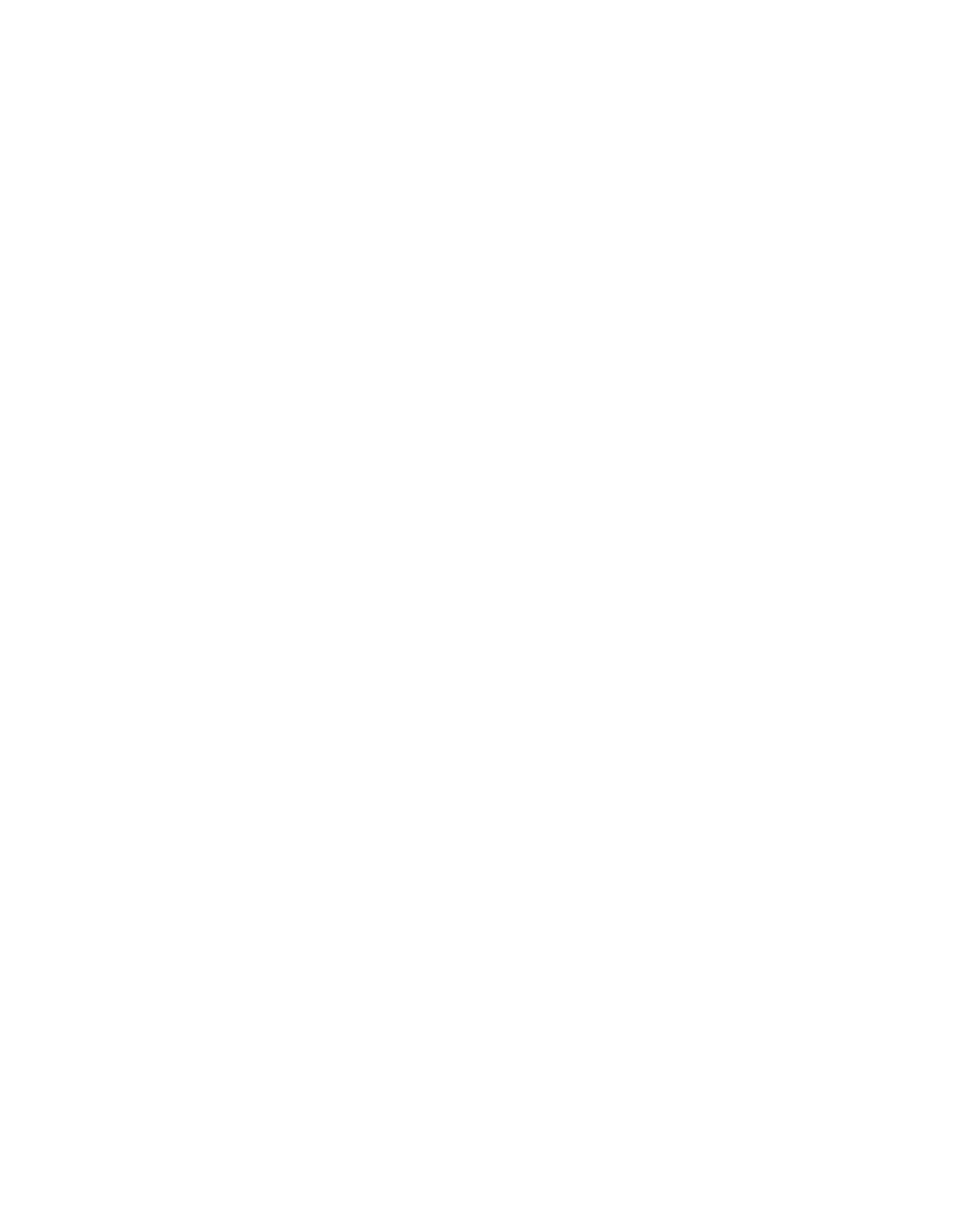
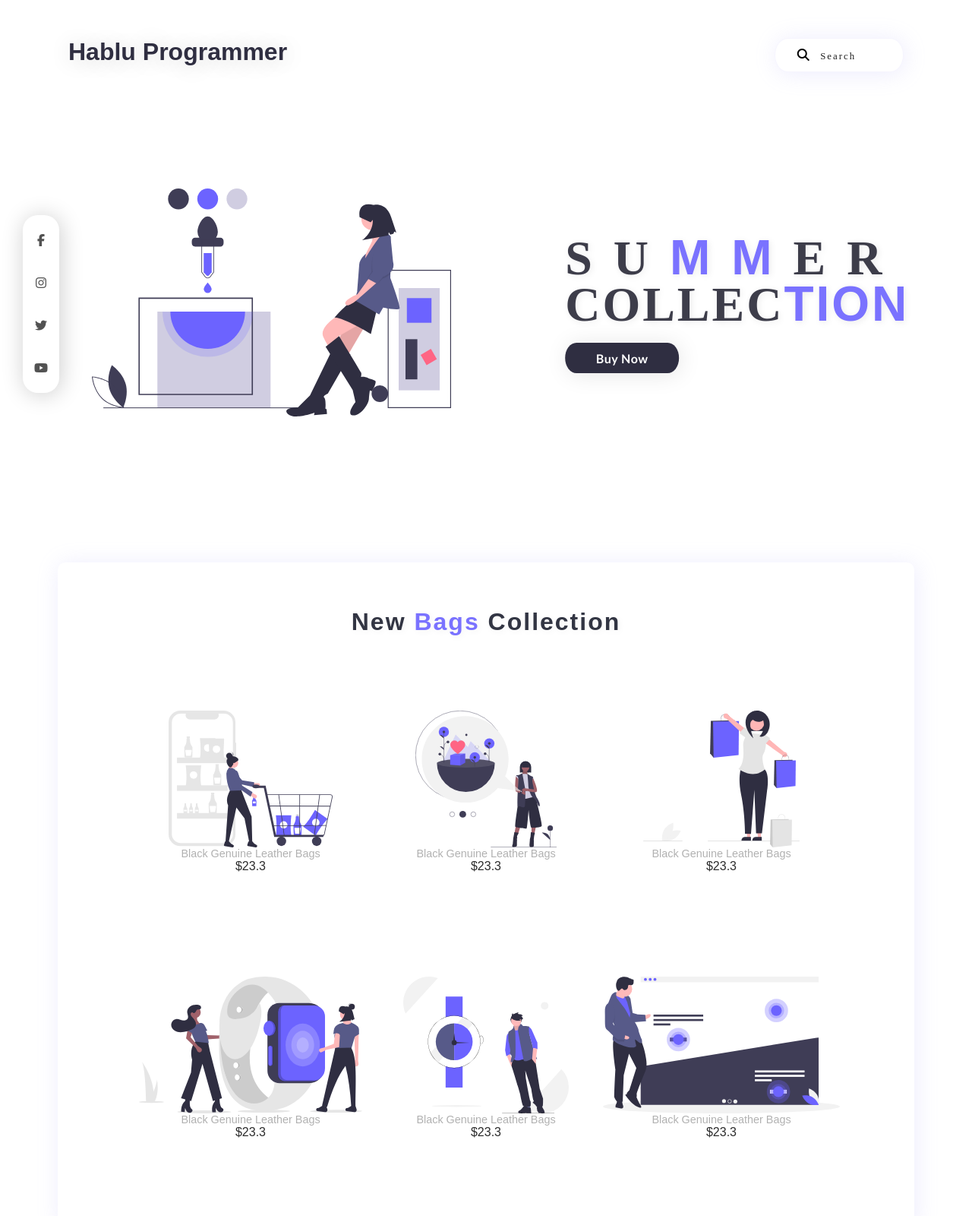
Before and after one commit to ariful012/goriber-ecommerce, a plain HTML site: page index.html in a window 1280 px wide. Shown: the top 1600 px of the page at 76% size. Before the commit the page ends 800 px from the top, so only its background shows below. Drawn offline with Linux system fonts and the light colour scheme.

Commit message:
first commit CSS added

```diff
--- a/css/style.css
+++ b/css/style.css
@@ -0,0 +1,383 @@
+* {
+    margin: 0;
+    padding: 0;
+    font-family: sans-serif;
+}
+
+.container {
+    width: 100%;
+    height: 100vh;
+}
+
+a {
+    text-decoration: none;
+}
+
+.logo {
+    position: absolute;
+    left: 90px;
+    top: 50px;
+}
+
+.logo a {
+    text-shadow: 2px 2px 30px rgba(0, 0, 0, 0.2);
+    font-weight: bold;
+    font-size: 2rem;
+    color: #2f2e41;
+    letter-spacing: 1;
+}
+
+.searchArea {
+    position: fixed;
+    right: 90px;
+    top: 50px;
+    width: 170px;
+    height: 45px;
+    background-color: #fff;
+    display: flex;
+    justify-content: center;
+    align-items: center;
+    border-radius: 10% 10% 10% 10% / 50% 50% 50% 50%;
+    box-shadow: 2px 2px 30px rgba(167, 158, 245, 0.2);
+    box-sizing: border-box;
+    z-index: 1;
+    border: 1px solid rgba(167, 158, 245, 0.1);
+}
+
+.searchArea input {
+    width: 90px;
+    height: 20px;
+    border: none;
+    outline: none;
+    background-color: transparent;
+    color: #1f1f1f;
+    font-size: 1rem;
+    padding: 0px 10px;
+}
+
+.searchBox input::placeholder {
+    color: #1d1d1d;
+    font-weight: 400;
+    letter-spacing: 2px;
+    font-size: 0.8rem;
+    font-family: poppins;
+}
+
+.section1 {
+    position: absolute;
+    left: 15%;
+    top: 50%;
+    transform: translate(-15%, -50%);
+}
+
+.section1 img {
+    height: 300px;
+}
+
+.section1Button {
+    position: absolute;
+    left: 90%;
+    top: 50%;
+    transform: translate(-90%, -50%);
+}
+
+.section1Button h1,
+h2 {
+    font-family: 'Times New Roman', Times, serif;
+    font-weight: bold;
+    margin: 0px;
+    line-height: 60px;
+    font-size: 4rem;
+    text-shadow: 2px 2px 10px rgba(0, 0, 0, 0.08);
+    letter-spacing: 3px;
+    color: #3d3d4a;
+    text-transform: uppercase;
+
+}
+
+span {
+    color: #7a72ff;
+}
+
+.section1Button h1 {
+    letter-spacing: 28px;
+
+}
+
+.btn {
+    width: 150px;
+    height: 40px;
+    background-color: #2f2e41;
+    box-shadow: 2px 2px 30px rgba(0, 0, 0, 0.1);
+    display: flex;
+    justify-content: center;
+    align-items: center;
+    border-radius: 10% 10% 10% 10% / 50% 50% 50% 50%;
+    margin-top: 20px;
+    color: #fff;
+    font-family: 'Gill Sans', 'Gill Sans MT', Calibri, 'Trebuchet MS', sans-serif;
+    font-weight: 600;
+    letter-spacing: 0.5px;
+    font-size: 1rem;
+    outline: none;
+    cursor: pointer;
+    border: transparent !important;
+}
+
+.btn:hover {
+    color: #ffffff;
+    background-color: #6e64ff;
+    transition: all ease 0.5s;
+}
+
+.iconArea {
+    position: fixed;
+    left: 30px;
+    top: 50%;
+    transform: translateY(-50%);
+    border-radius: 20px;
+    background-color: #fff;
+    box-shadow: 2px 2px 30px rgba(0, 0, 0, 0.2);
+    padding: 5px 0px;
+    z-index: 1;
+}
+
+
+.iconArea a {
+    display: flex;
+    flex-direction: column;
+    justify-content: center;
+    align-items: center;
+    padding: 20px 15px;
+}
+
+.iconArea a i {
+    color: rgba(39, 39, 39, 0.80);
+
+}
+
+.iconArea a:hover .fa-facebook-f {
+    color: #3b5998;
+
+}
+
+.iconArea a:hover .fa-instagram {
+    color: #3b5998;
+
+}
+
+.iconArea a:hover .fa-twitter {
+    color: #3b5998;
+
+}
+
+.iconArea a:hover .fa-youtube {
+    color: #3b5998;
+
+}
+
+.productSection {
+    width: 85%;
+    background-color: #ffffff;
+    box-shadow: 2px 2px 30px rgba(167, 158, 245, 0.2);
+    display: flex;
+    margin: 30px auto;
+    flex-direction: column;
+    align-items: center;
+    padding: 40px 20px;
+    margin-top: -60px;
+    position: relative;
+    background-size: 1000px;
+    border-radius: 10px;
+}
+
+.productSection h3 {
+    margin: 20px;
+    text-shadow: 2px 2px 10px rgba(0, 0, 0, 0.05);
+    font-weight: 700;
+    letter-spacing: 2px;
+    text-align: center;
+    font-size: 2rem;
+    color: #323543;
+}
+
+.product {
+    display: flex;
+    justify-content: center;
+    align-items: center;
+    flex-wrap: wrap;
+    margin: 10px 0px;
+    width: 100%;
+}
+
+.productBox {
+    width: 250px;
+    height: 330px;
+    display: flex;
+    justify-content: center;
+    align-items: center;
+    flex-direction: column;
+    border-radius: 8px;
+    position: relative;
+    margin: 10px 30px;
+}
+
+.productBox img {
+    height: 180px;
+}
+
+.productBox p {
+    color: #4d4d4d70;
+    font-size: 0.9rem;
+    list-style: 0.5px;
+
+}
+
+.productBox a {
+    color: #2c2c2c;
+    font: size 1rem;
+    ;
+}
+
+.buyBtn {
+    position: absolute;
+    width: 140px;
+    height: 40px;
+    display: flex;
+    justify-content: center;
+    align-items: center;
+    font-family: Cambria, Cochin, Georgia, Times, 'Times New Roman', serif;
+    left: 50%;
+    bottom: -20px;
+    transform: translateX(-50%);
+    border-radius: 15% 15% 15% 15% / 50% 50% 50% 50%;
+    background: linear-gradient(120deg, #6b60ec 20%, #a166f4);
+    color: #fff;
+    display: none;
+    animation: fade 0.2s;
+}
+
+.productBox:hover .buyBtn {
+    display: flex;
+}
+
+.productBox:hover {
+    box-shadow: 2px 2px 30px rgba(0, 0, 0, 0.1);
+    background-color: #fff;
+}
+
+.productBox:hover a:last-child {
+    color: #ffffff;
+    transition: all case 0.3s;
+}
+
+.about {
+    display: flex;
+    width: 85%;
+    margin: 50px auto;
+    justify-content: center;
+    align-items: center;
+    padding: 30px;
+}
+
+.aboutBox {
+    width: 40%;
+}
+
+.aboutBox img {
+    width: 100%;
+    height: 100%;
+    object-fit: contain;
+
+}
+
+.aboutBox h1 {
+    color: #333333;
+    font-weight: 700;
+    font-size: 3rem;
+    margin: 0px;
+}
+
+.aboutBox h4 {
+    color: #333;
+    font-weight: 400;
+    font-size: 2rem;
+    margin-top: 10px;
+    margin-bottom: 10px;
+}
+
+.aboutBox p {
+    text-align: justify;
+    color: #bdbdbd;
+    font-size: 1rem;
+    letter-spacing: 0.5px;
+}
+
+.notification {
+    width: 100%;
+    height: 250px;
+    margin-bottom: 30px;
+    display: flex;
+    flex-direction: column;
+    justify-content: center;
+    align-items: center;
+    border-bottom: 2px solid rgba(0, 0, 0, 0.03);
+}
+
+.notification h3 {
+    font-size: 2rem;
+    color: rgba(56, 56, 56);
+}
+
+.notificationInput {
+    width: 500px;
+    background-color: #fff;
+    border-radius: 7% 7% 7% 7% / 50% 50% 50% 50%;
+    height: 60px;
+    display: flex;
+    justify-content: center;
+    align-items: center;
+    padding: 5px 20px;
+    box-shadow: 2px 5px 30px rgba(0, 0, 0, 0.1);
+    margin-top: 30px;
+
+}
+
+.notificationInput input {
+    width: 100%;
+    height: 40px;
+    border: none;
+    outline: none;
+    border-color: transparent;
+
+}
+
+.notificationBtn {
+    width: 120px;
+    height: 40px;
+    background-color: #202020;
+    border-radius: 20px;
+    color: #ffffff;
+    display: flex;
+    justify-content: center;
+    align-items: center;
+    text-transform: uppercase;
+    font-weight: bold;
+    box-shadow: 2px 2px 30px rgba(0, 0, 0, 0.01);
+    font-size: 1rem;
+}
+
+.notificationBtn:hover {
+    background-color: #6b60ec;
+    transition: all ease 0.5s;
+}
+
+footer {
+    background-color: #000000;
+    padding: 20px;
+}
+
+footer p {
+    text-align: center;
+    color: #f2f2f2;
+}
--- a/index.html
+++ b/index.html
@@ -6,10 +6,125 @@
     <meta http-equiv="X-UA-Compatible" content="IE=edge">
     <meta name="viewport" content="width=device-width, initial-scale=1.0">
     <title>Goriber Ecommerce</title>
+    <script crossorigin="anonymous" src="https://kit.fontawesome.com/70a642cd7c.js"></script>
+    <link rel="stylesheet" href="css/style.css">
 </head>
 
 <body>
+    <div class="container">
+        <div class="logo">
+            <a href="#">Hablu Programmer</a>
+        </div>
 
+
+        <div class="searchArea">
+            <div class="searchBox">
+                <i class="fas fa-search"></i>
+                <input type="search" placeholder="Search">
+            </div>
+        </div>
+
+
+        <div class="section1">
+            <img src="image/undraw_add_color_19gv.svg" alt="">
+        </div>
+
+        <div class="section1Button">
+            <h1>SU<span class="color">MM</span>ER</h1>
+
+            <h2>COLLEC<span class="color">TION</span></h2>
+
+            <button class="btn">Buy Now</button>
+        </div>
+
+        <div class="iconArea">
+            <a href="#"><i class="fab fa-facebook-f"></i></a>
+            <a href="#"><i class="fab fa-instagram"></i></a>
+            <a href="#"><i class="fab fa-twitter"></i></a>
+            <a href="#"><i class="fab fa-youtube"></i></a>
+
+        </div>
+
+    </div>
+
+    <section class="productSection">
+
+        <h3> New <span>Bags</span> Collection</h3>
+
+        <div class="product">
+
+            <div class="productBox">
+                <img src="image/undraw_shopping_app_flsj.svg" alt="">
+                <p>Black Genuine Leather Bags</p>
+                <a href="#">$23.3</a>
+                <a href="#" class="buyBtn">Add to Cart</a>
+            </div>
+
+            <div class="productBox">
+                <img src="image/undraw_smartwatch_74tv.svg" alt="">
+                <p>Black Genuine Leather Bags</p>
+                <a href="#">$23.3</a>
+                <a href="#" class="buyBtn">Add to Cart</a>
+            </div>
+
+            <div class="productBox">
+                <img src="image/undraw_Successful_purchase_re_mpig.svg" alt="">
+                <p>Black Genuine Leather Bags</p>
+                <a href="#">$23.3</a>
+                <a href="#" class="buyBtn">Add to Cart</a>
+            </div>
+
+            <div class="productBox">
+                <img src="image/undraw_watch_application_uhc9.svg" alt="">
+                <p>Black Genuine Leather Bags</p>
+                <a href="#">$23.3</a>
+                <a href="#" class="buyBtn">Add to Cart</a>
+            </div>
+
+            <div class="productBox">
+                <img src="image/undraw_in_no_time_6igu.svg" alt="">
+                <p>Black Genuine Leather Bags</p>
+                <a href="#">$23.3</a>
+                <a href="#" class="buyBtn">Add to Cart</a>
+            </div>
+
+            <div class="productBox">
+                <img src="image/undraw_heatmap_uyye.svg" alt="">
+                <p>Black Genuine Leather Bags</p>
+                <a href="#">$23.3</a>
+                <a href="#" class="buyBtn">Add to Cart</a>
+            </div>
+
+        </div>
+    </section>
+    <section class="about">
+        <div class="aboutBox">
+            <h1>About Company</h1>
+            <h4>Small E-commerce platfrom 2021 new arrivals mimi messenger <span>Buy Now</span></h4>
+
+            <p>Lorem ipsum dolor sit amet consectetur adipisicing elit. Veritatis voluptatem tempore consequuntur sit ad
+                eos reiciendis explicabo, magnam nobis, beatae at? Laborum, rerum qui? Qui, magni architecto amet libero
+                neque nam dignissimos cumque dolor assumenda necessitatibus saepe animi atque consequatur excepturi,
+                accusamus a autem, suscipit nemo sed. Sunt, ducimus dolorem.</p>
+        </div>
+
+        <div class="aboutBox">
+            <img src="image/undraw_heatmap_uyye.svg" alt="">
+        </div>
+    </section>
+
+    <section class="notification">
+        <h1>Subcribe for New product Notificaton</h1>
+        <div class="notificationInput">
+            <input type="email" placeholder="Enter Your E-mail">
+            <a href="#" class="notificationBtn">SEND</a>
+        </div>
+    </section>
+    <hr>
+
+    <footer>
+        <p>@All Right Reserved By Hublu Programmer</p>
+    </footer>
 </body>
 
 </html>
```
